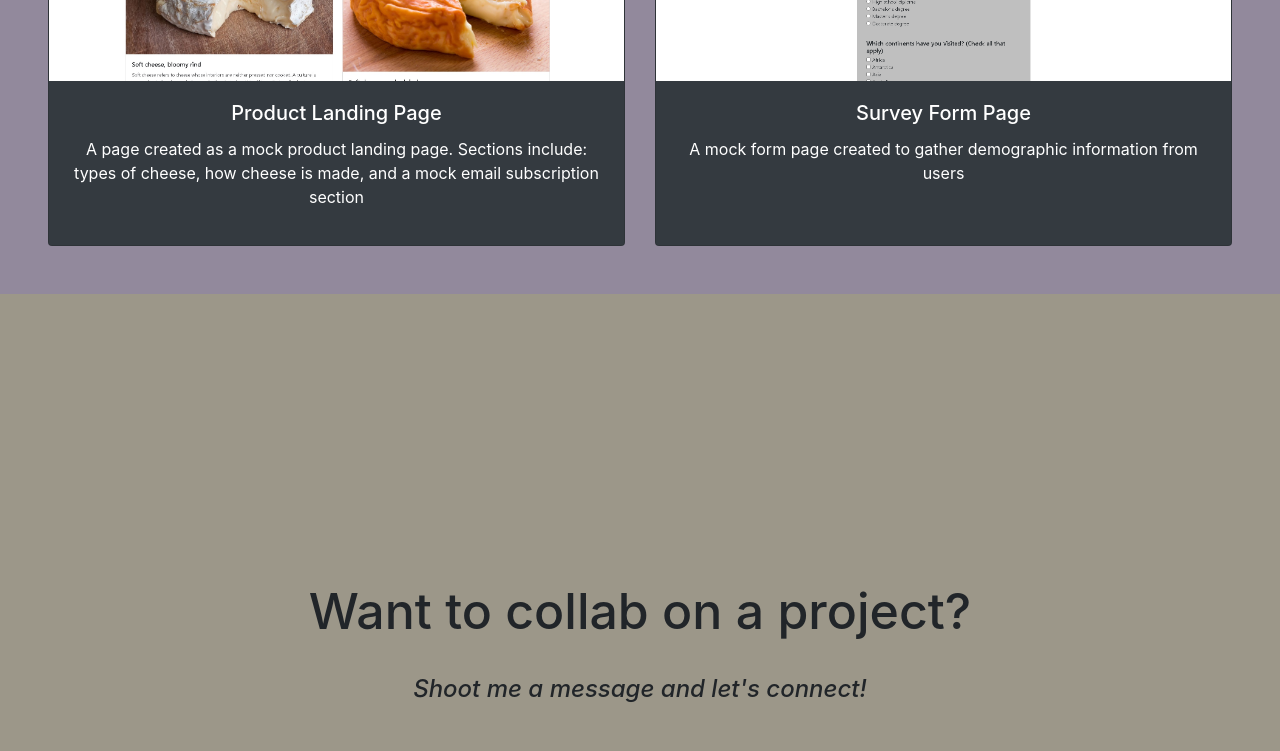
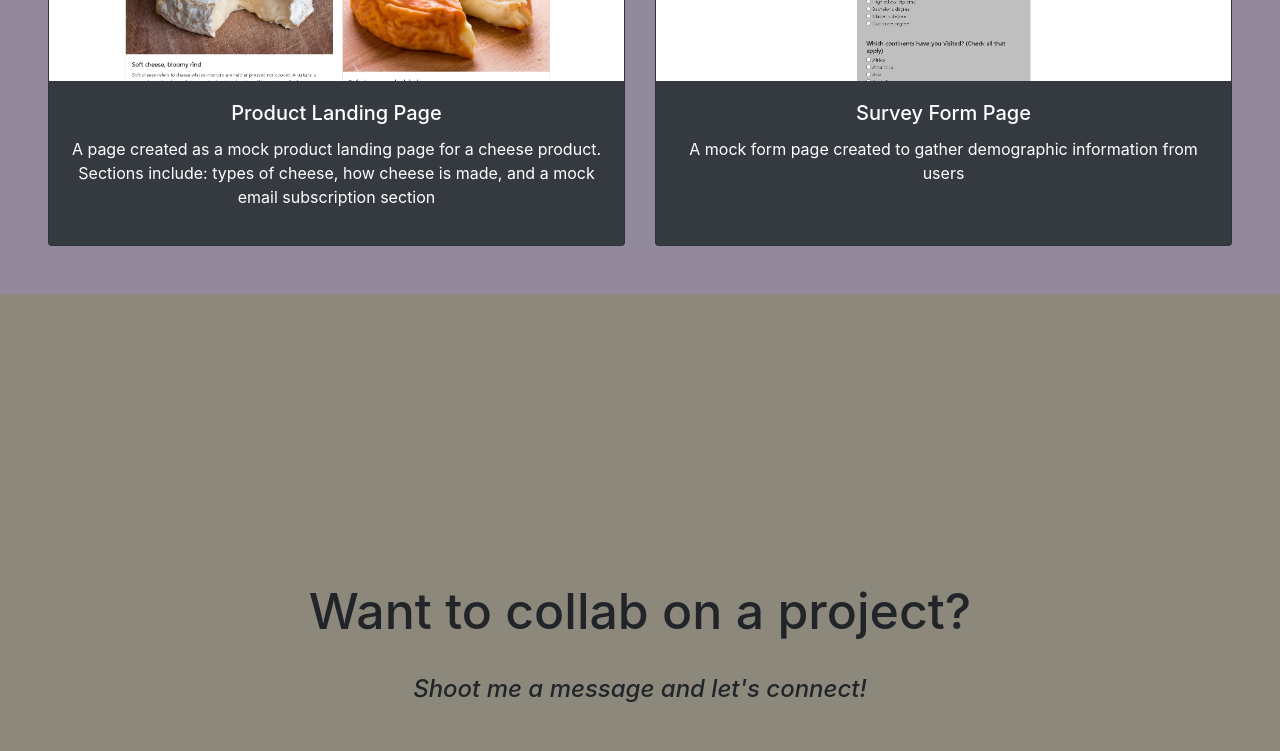
Before and after one commit to Austin-tam/freecodecamp-personal-portfolio, a website built with Parcel: page index.html in a window 1280 px wide. Shown: the part 1640-2391 px from the top of the page. Built offline with nearby package versions, Linux system fonts and the light colour scheme.

Commit message:
make minor changes

```diff
--- a/css/main.css
+++ b/css/main.css
@@ -278,7 +278,7 @@ textarea {
 }
 
 #contact {
-  background-color: rgb(156, 151, 137);
+  background-color: rgb(140, 136, 123);
 }
 
 #inner-contact-div {
--- a/index.html
+++ b/index.html
@@ -79,7 +79,7 @@
           <div class="card-body">
             <h5 class="card-title">Product Landing Page</h5>
             <p class="card-text">
-              A page created as a mock product landing page. Sections include: types of cheese, how cheese is made, and a mock email subscription section
+              A page created as a mock product landing page for a cheese product. Sections include: types of cheese, how cheese is made, and a mock email subscription section
             </p>
             <a href="https://codepen.io/austintam/full/BazQKRx" class="stretched-link"></a>
           </div>
```
